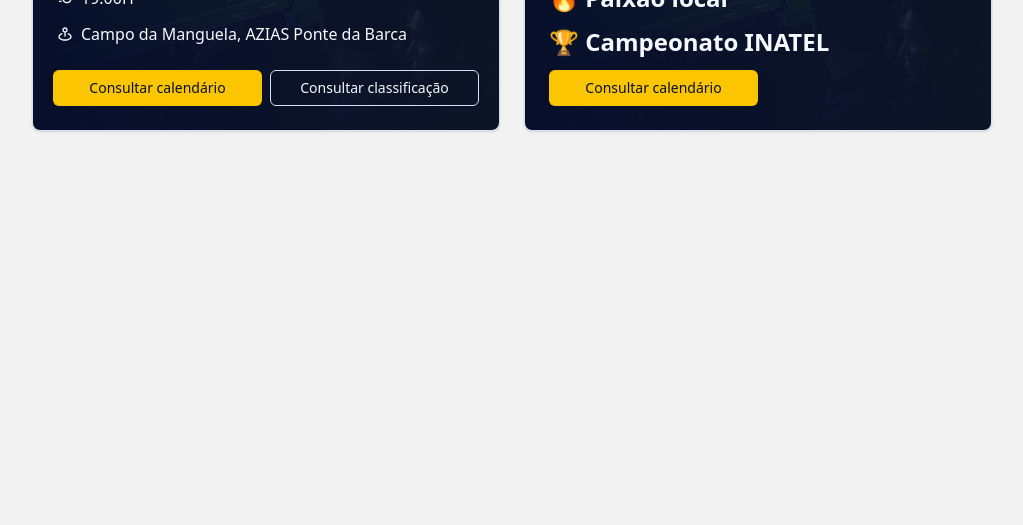
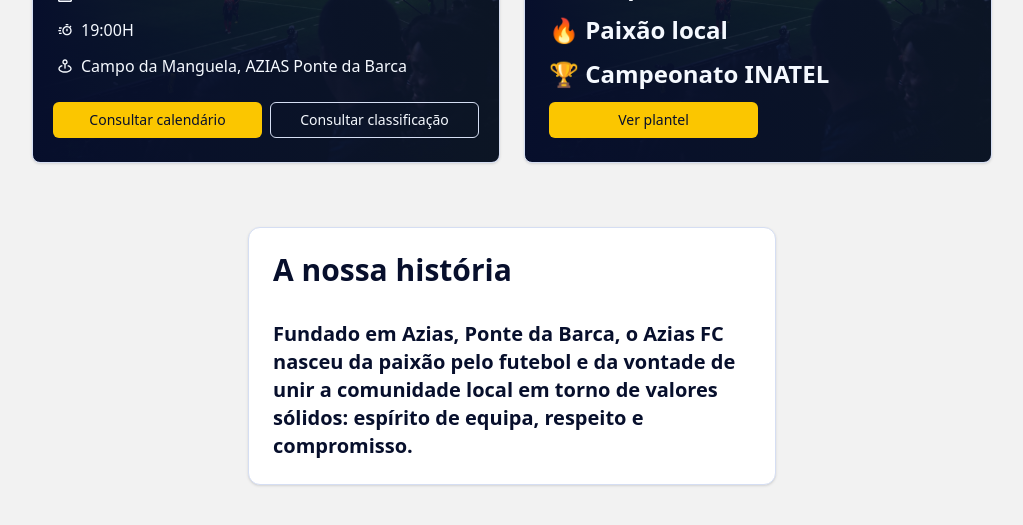
Before and after one commit to NunoFernandesSa/azias, a Next.js app: page / in a window 1280 px wide. Shown: the part 1251-1776 px from the top of the page, without its empty margins (224-1247 px from the left). Before the commit the page ends 1462 px from the top, so only its background shows below. Built offline with nearby package versions, Linux system fonts and the light colour scheme.

Commit message:
feat: add TeamHistoryCard component and update TeamCard link text

```diff
--- a/src/app/page.tsx
+++ b/src/app/page.tsx
@@ -2,6 +2,7 @@ import Container from "../components/common/Container";
 import Hero from "../components/features/hero/Hero";
 import NextMatchCard from "../components/features/matches/NextMatchCard";
 import TeamCard from "../components/features/team/TeamCard";
+import TeamHistoryCard from "../components/features/team/TeamHistoryCard";
 
 export default function HomePage() {
   return (
@@ -9,14 +10,13 @@ export default function HomePage() {
       <Hero />
 
       {/* Autres sections de la page d'accueil */}
-      <Container className="py-8 px-1 lg:px-16">
-        <section
-          className="grid grid-cols-1 xl:grid-cols-2 gap-6 mb-12"
-          id="next-match"
-        >
-          <NextMatchCard />
-          <TeamCard />
-        </section>
+      <Container className="px-1 py-16 lg:px-16 grid grid-cols-1 xl:grid-cols-2 gap-6 items-center justify-center">
+        <NextMatchCard />
+        <TeamCard />
+      </Container>
+
+      <Container className="w-full lg:w-1/2 mx-auto px-2 mb-60">
+        <TeamHistoryCard />
       </Container>
     </>
   );
--- a/src/components/features/team/TeamCard.tsx
+++ b/src/components/features/team/TeamCard.tsx
@@ -49,7 +49,7 @@ export default function TeamCard() {
         </div>
 
         <Button asChild variant={"secondary"} className="w-full md:w-1/2">
-          <Link href="/calendario">Consultar calendário</Link>
+          <Link href="/equipa">Ver plantel</Link>
         </Button>
       </CardFooter>
     </Card>
--- /dev/null
+++ b/src/components/features/team/TeamHistoryCard.tsx
@@ -0,0 +1,18 @@
+import { Card, CardContent, CardHeader, CardTitle } from "../../ui/card";
+
+export default function TeamHistoryCard() {
+  return (
+    <Card>
+      <CardHeader>
+        <CardTitle className="text-3xl font-bold">A nossa história</CardTitle>
+      </CardHeader>
+      <CardContent>
+        <p className="text-xl font-semibold">
+          Fundado em Azias, Ponte da Barca, o Azias FC nasceu da paixão pelo
+          futebol e da vontade de unir a comunidade local em torno de valores
+          sólidos: <b>espírito de equipa, respeito e compromisso.</b>
+        </p>
+      </CardContent>
+    </Card>
+  );
+}
```
